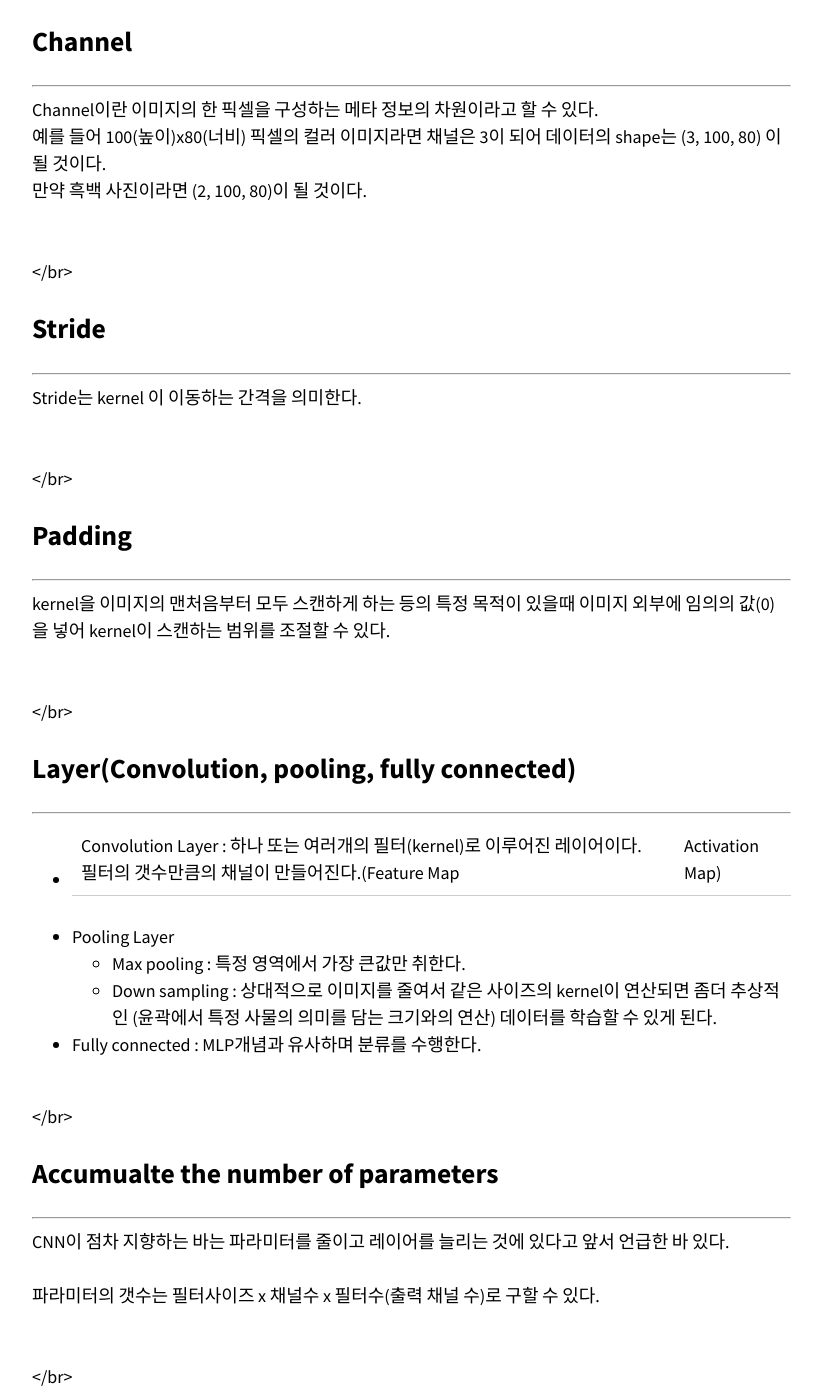
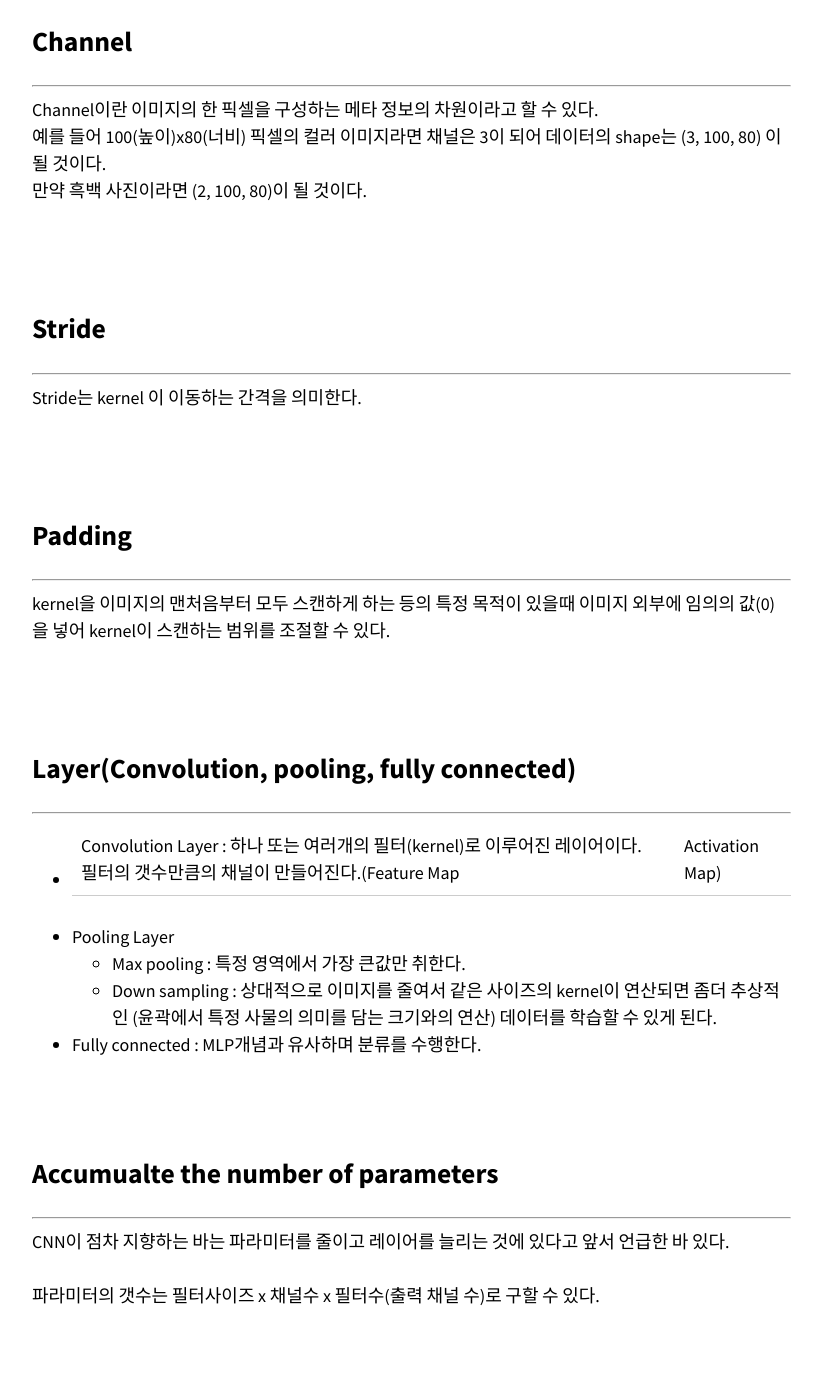
Before and after one commit to HatHatingGroot/HatHatingGroot.github.io, a Jekyll site: the page built from _posts/dl_ml/2021-08-11-dl-cnn-intro.md, in a window 1280 px wide and 1400 px high, scrolled down 1123 px. Shown: the whole window, without its empty margins (343-1165 px from the left). Built offline with Jekyll 4.4.1, drawn with Linux system fonts in a browser that asks for light colours; nearby versions of some CDN libraries.

Commit message:
fix post

```diff
--- a/_posts/dl_ml/2021-08-11-dl-cnn-intro.md
+++ b/_posts/dl_ml/2021-08-11-dl-cnn-intro.md
@@ -43,7 +43,7 @@ Channel이란 이미지의 한 픽셀을 구성하는 메타 정보의 차원이
 만약 흑백 사진이라면 (2, 100, 80)이 될 것이다.
 
 
-<br></br>
+<br><br/>
 
 
 
@@ -52,7 +52,7 @@ Channel이란 이미지의 한 픽셀을 구성하는 메타 정보의 차원이
 
 Stride는 kernel 이 이동하는 간격을 의미한다.
 
-<br></br>
+<br><br/>
 
 
 
@@ -61,7 +61,7 @@ Stride는 kernel 이 이동하는 간격을 의미한다.
 
 kernel을 이미지의 맨처음부터 모두 스캔하게 하는 등의 특정 목적이 있을때 이미지 외부에 임의의 값(0)을 넣어 kernel이 스캔하는 범위를 조절할 수 있다.
 
-<br></br>
+<br><br/>
 
 
 
@@ -77,7 +77,7 @@ kernel을 이미지의 맨처음부터 모두 스캔하게 하는 등의 특정
 
 
 
-<br></br>
+<br><br/>
 
 
 
@@ -89,7 +89,7 @@ CNN이 점차 지향하는 바는 파라미터를 줄이고 레이어를 늘리
 파라미터의 갯수는 필터사이즈 x 채널수 x 필터수(출력 채널 수)로 구할 수 있다.
 
 
-<br></br>
+<br><br/>
 
 
 
@@ -100,7 +100,7 @@ CNN이 점차 지향하는 바는 파라미터를 줄이고 레이어를 늘리
 따라서 파라미터의 갯수를 줄이기 위해 사용된다.
 
 
-<br></br>
+<br><br/>
 
 
 ## Refrence
```
Also changed, not shown: _posts/dl_ml/2021-08-10-dl-optimization.md (+4 -4 lines), _posts_tmp/2021-08-11-dl-modern-cnn.md (+5 -5 lines).
